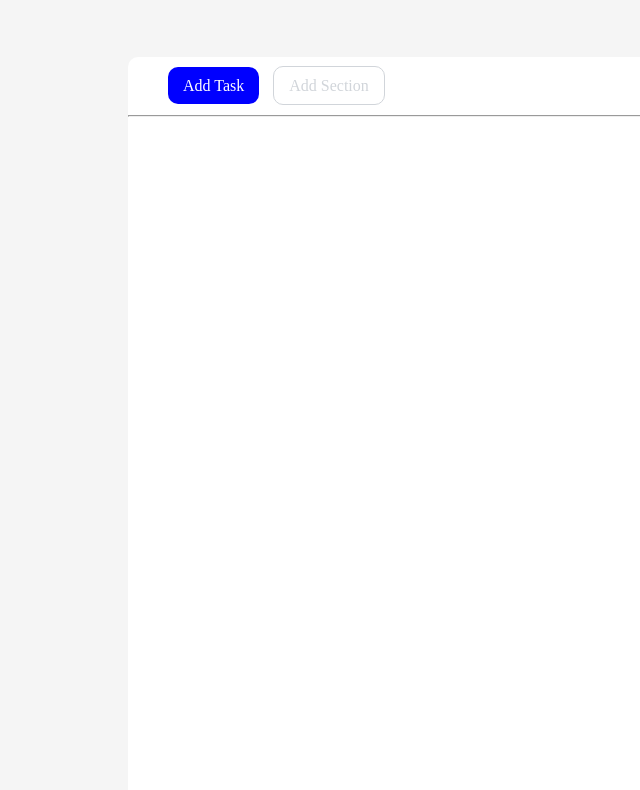
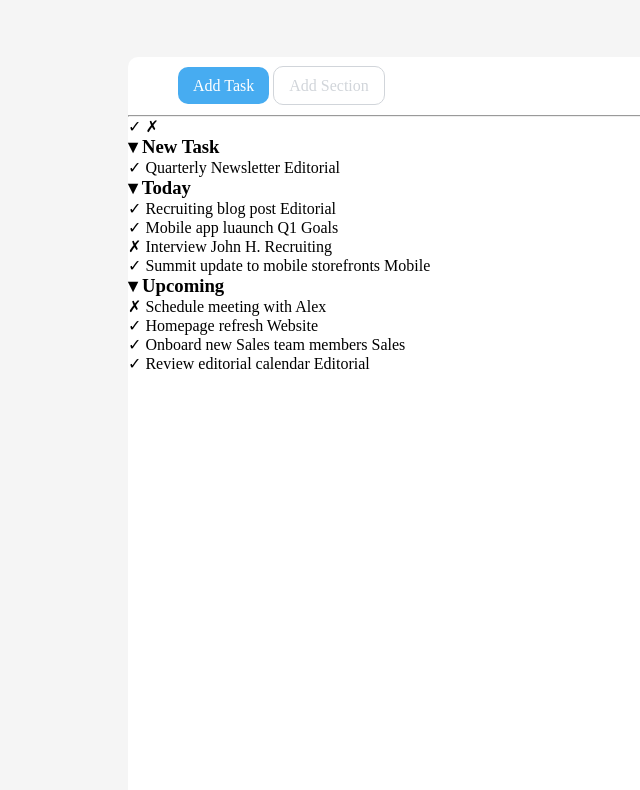
Before and after one commit to edoerco/html-css-toboolist, a plain HTML site: page index.html in a window 1280 px wide. Shown: the part 81-871 px from the top of the page, without its empty margins (0-640 px from the left). Drawn offline with Linux system fonts and the light colour scheme.

Commit message:
scaffolding seconda parte del main

```diff
--- a/css/style.css
+++ b/css/style.css
@@ -21,6 +21,7 @@ header {
 }
 
 #scritta {
+    vertical-align: middle;
     font-size: 200%;
     font-weight: 700;
     font-family: Arial, Helvetica, sans-serif;
@@ -35,25 +36,22 @@ header {
     border-radius: 10px;
 }
 
-.bottoni {
-    padding: 20px 30px;
+.bottoni span {
+    padding: 10px 15px;
+    border-radius: 10px;
 }
 
-.bottoni span {
-    margin-left: 10px;
+.bottoni {
+    padding: 20px 50px;
 }
 
 .botton-task {
-    background-color: blue;
+    background-color: #47acf1;
     color: white;
-    padding: 10px 15px;
-    border-radius: 10px;
 }
 
 .botton-section {
     background-color: white;
     color: #d1d5da;
-    padding: 10px 15px;
-    border-radius: 10px;
     border: 1px solid #d1d5da;
 }
--- a/index.html
+++ b/index.html
@@ -27,7 +27,80 @@
 
         <hr>
 
+        &#10003;
+
+        &#x2717;
+
         <section>
+            <!-- new task -->
+            <div>
+                <h3>&#x25BE; New Task</h3>
+
+                <div>
+                    <span> &#10003; </span>
+                    Quarterly Newsletter
+                    <span> Editorial </span>
+                </div>
+            </div>
+             <!-- today -->
+            <div>
+                <h3>&#x25BE; Today</h3>
+
+                <div>
+                    <span> &#10003; </span>
+                    Recruiting blog post
+                    <span> Editorial </span>
+                </div>
+
+                <div>
+                    <span> &#10003; </span>
+                    Mobile app luaunch
+                    <span> Q1 Goals </span>
+                </div>
+
+                <div>
+                    <span> &#x2717; </span>
+                    Interview John H.
+                    <span> Recruiting </span>
+                </div>
+
+                <div>
+                    <span> &#10003; </span>
+                    Summit update to mobile storefronts
+                    <span> Mobile </span>
+                </div>
+            </div>
+
+            <!-- upcoming -->
+            <div>
+                <h3>&#x25BE; Upcoming</h3>
+
+                <div>
+                    <span> &#x2717; </span>
+                    Schedule meeting with Alex
+                </div>
+
+                <div>
+                    <span> &#10003; </span>
+                    Homepage refresh
+                    <span> Website </span>
+                </div>
+
+                <div>
+                    <span> &#10003; </span>
+                    Onboard new Sales team members
+                    <span> Sales </span>
+                </div>
+
+                <div>
+                    <span> &#10003; </span>
+                    Review editorial calendar
+                    <span> Editorial </span>
+                </div>
+
+            </div>
+
+
 
         </section>
 
```
